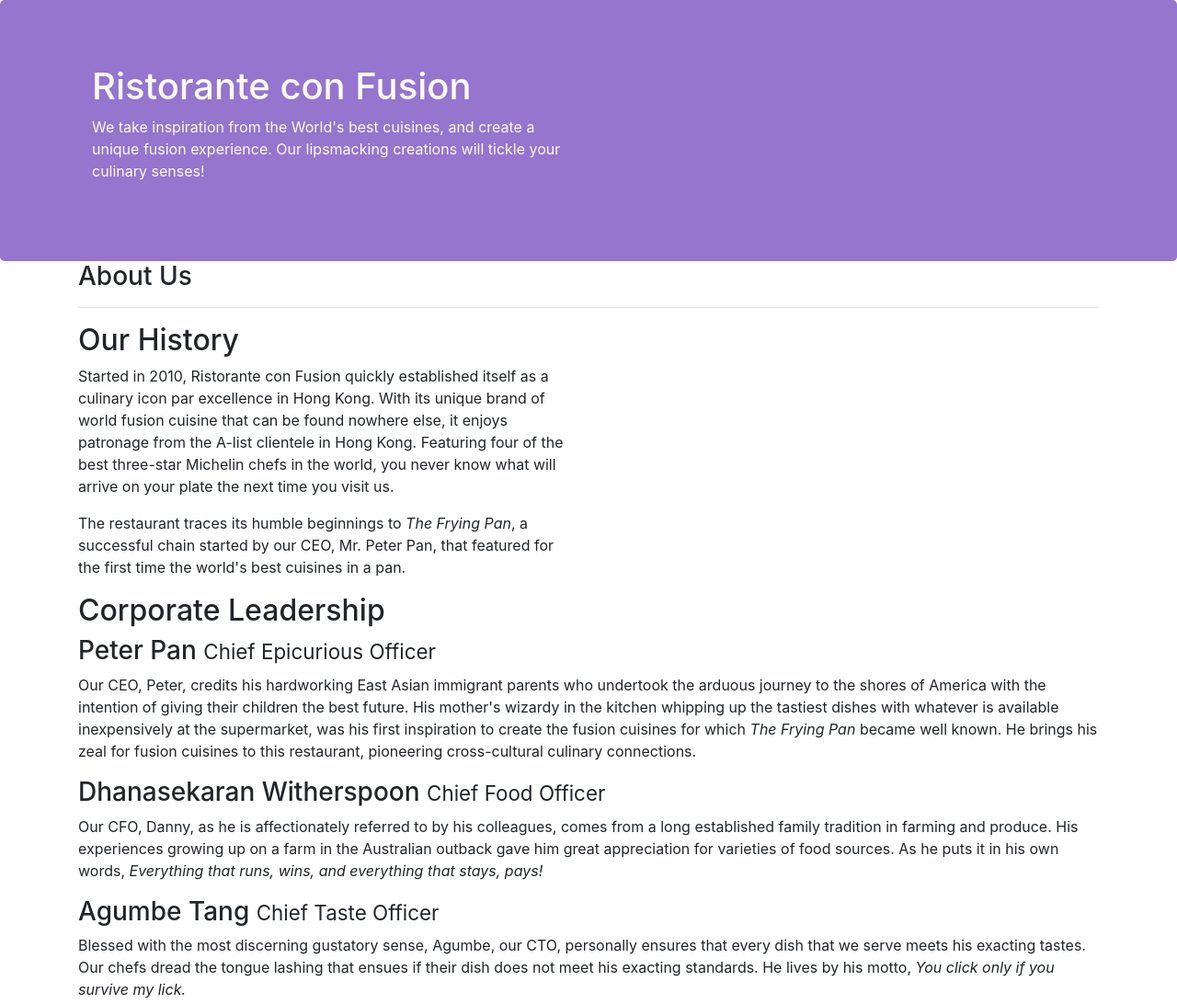
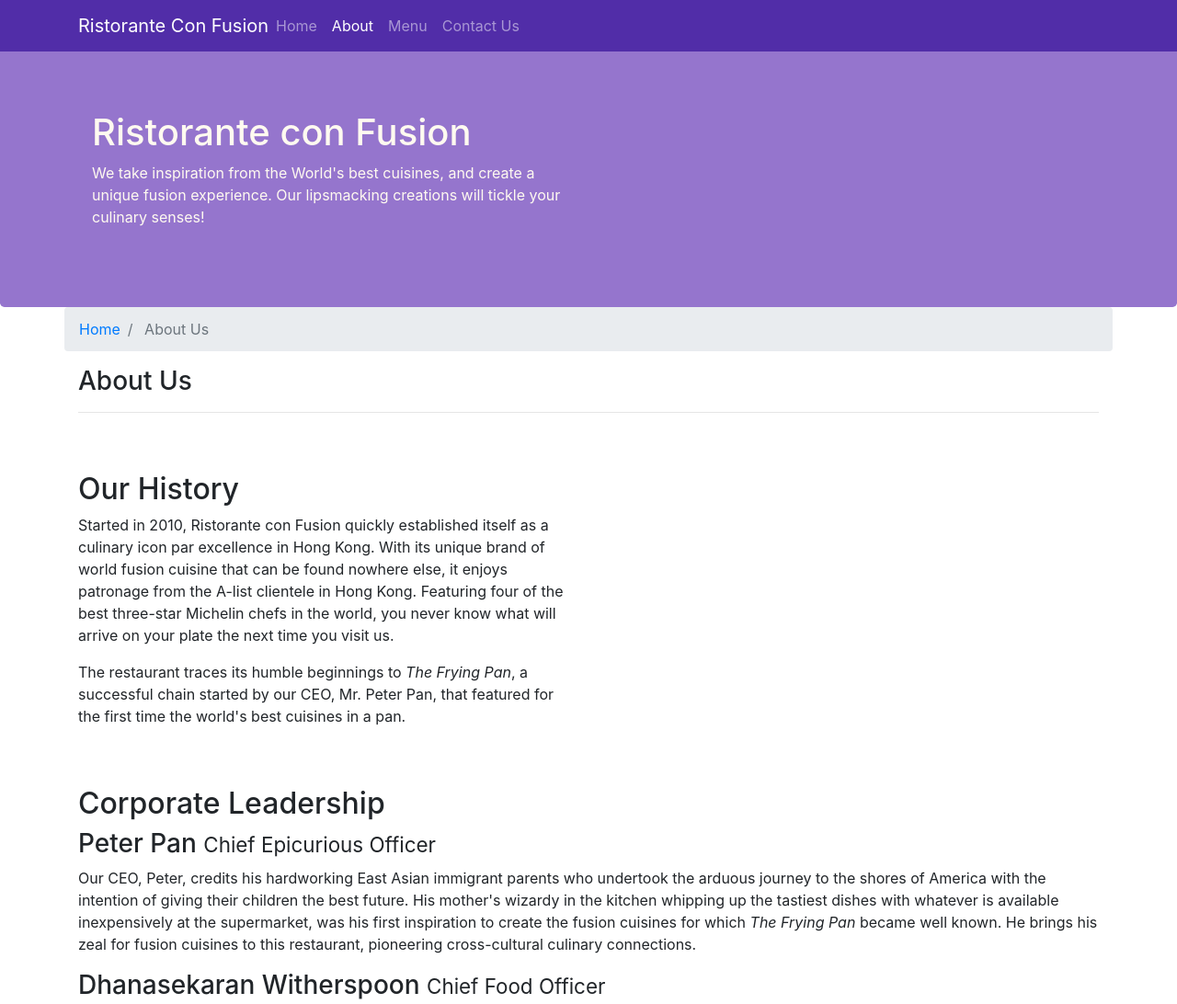
Before and after one commit to MihirVora1053/Frontend-WebUI, a website: page aboutus.html in a window 1280 px wide. Shown: the top 1092 px of the page at 92% size. Drawn offline with nearby package versions, Linux system fonts and the light colour scheme.

Commit message:
Navbar and Breadcrumbs

```diff
--- a/aboutus.html
+++ b/aboutus.html
@@ -14,7 +14,33 @@
 </head>
 
 <body>
+    <nav class="navbar navbar-dark navbar-expand-sm fixed-top">
+        <div class="container">
+            <button class="navbar-toggler" type="button" data-toggle="collapse" data-target="#Navbar">
+                <span class="navbar-toggler-icon"></span>
+            </button>
+            <a href="./index.html" class="navbar-brand mr-auto">Ristorante Con Fusion</a>
 
+            <div class="collapse navbar-collapse" id="Navbar">
+                <ul class="navbar-nav mr-auto">
+                    <li class="nav-item">
+                        <a href="./index.html" class="nav-link">Home</a>
+                    </li>
+                    <li class="nav-item active">
+                        <a href="#" class="nav-link">About</a>
+                    </li>
+                    <li class="nav-item">
+                        <a href="#" class="nav-link">Menu</a>
+                    </li>
+                    <li class="nav-item">
+                        <a href="#" class="nav-link">Contact Us</a>
+                    </li>
+                </ul>
+            </div>
+
+        </div>
+
+    </nav>
     <header class="jumbotron">
         <div class="container">
             <div class="row row-header">
@@ -29,15 +55,23 @@
     </header>
 
     <div class="container">
-        <div>
-            <div>
+        <div class="row">
+            <ol class="col-12 breadcrumb">
+                <li class="breadcrumb-item">
+                    <a href="./index.html">Home</a>
+                </li>
+                <li class="breadcrumb-item active">
+                    About Us
+                </li>
+            </ol>
+            <div class="col-12">
                <h3>About Us</h3>
                <hr>
             </div>
         </div>
 
         <div class="row">
-            <div class="col-sm-6">
+            <div class="col-sm-6 my-5">
                 <h2>Our History</h2>
                 <p>Started in 2010, Ristorante con Fusion quickly established itself as a culinary icon par excellence in Hong Kong. With its unique brand of world fusion cuisine that can be found nowhere else, it enjoys patronage from the A-list clientele in Hong Kong.  Featuring four of the best three-star Michelin chefs in the world, you never know what will arrive on your plate the next time you visit us.</p>
                 <p>The restaurant traces its humble beginnings to <em>The Frying Pan</em>, a successful chain started by our CEO, Mr. Peter Pan, that featured for the first time the world's best cuisines in a pan.</p>
@@ -69,7 +103,7 @@
                 <div class="col-4 offset-1 col-sm-2">
                     <h5>Links</h5>
                     <ul class="list-unstyled">
-                        <li><a href="#">Home</a></li>
+                        <li><a href="./index.html">Home</a></li>
                         <li><a href="#">About</a></li>
                         <li><a href="#">Menu</a></li>
                         <li><a href="#">Contact</a></li>
--- a/css/styles.css
+++ b/css/styles.css
@@ -23,6 +23,15 @@
     color: floralwhite;
 }
 
+body{
+    padding: 50px 0px 0px 0px;
+    z-index: 0;
+}
+
+.navbar-dark{
+    background-color: #512DA8;
+}
+
 .address{
     font-size: 80%;
     margin:0px;
```
Also changed, not shown: index.html (+30 -4 lines).
